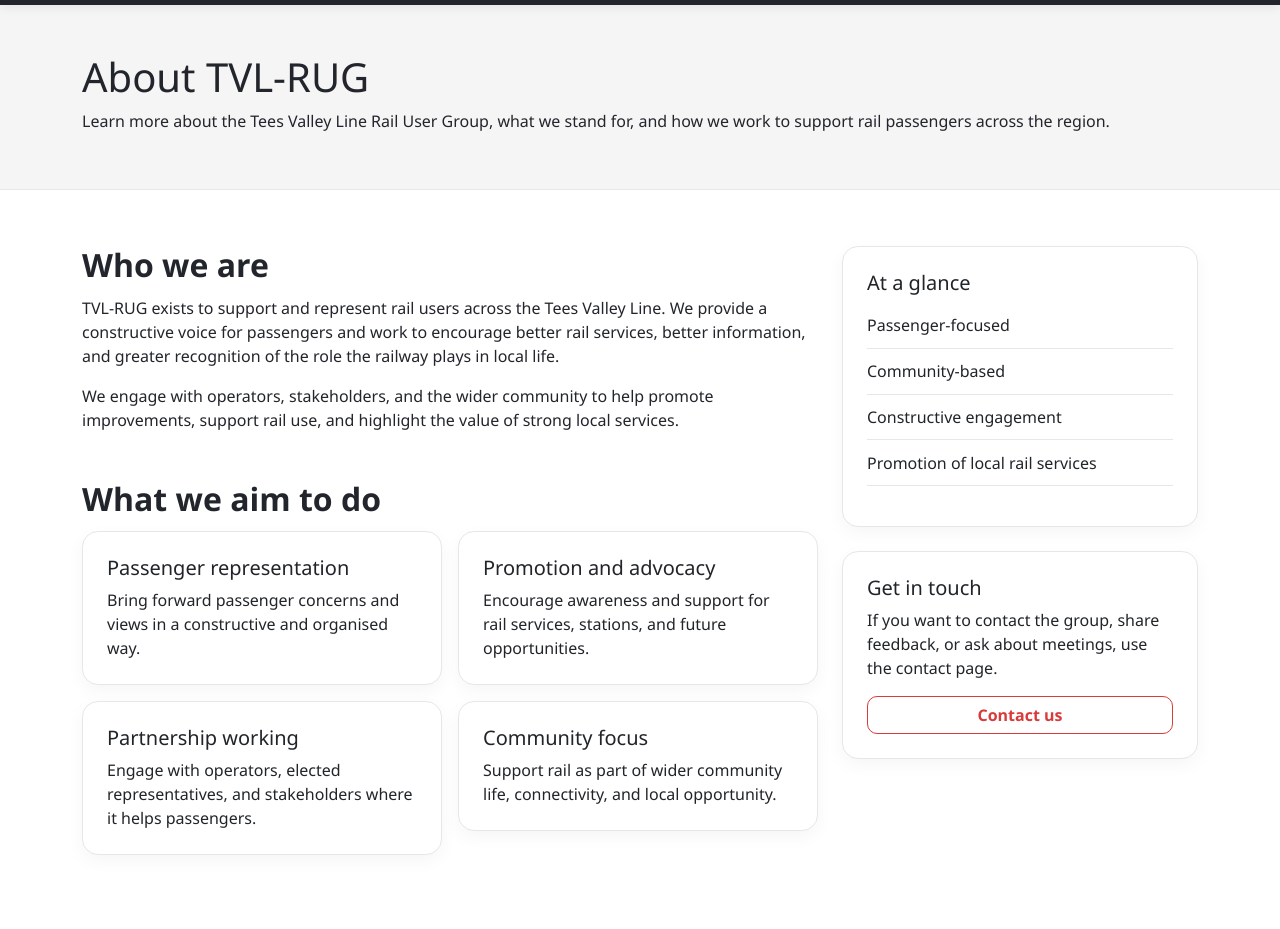
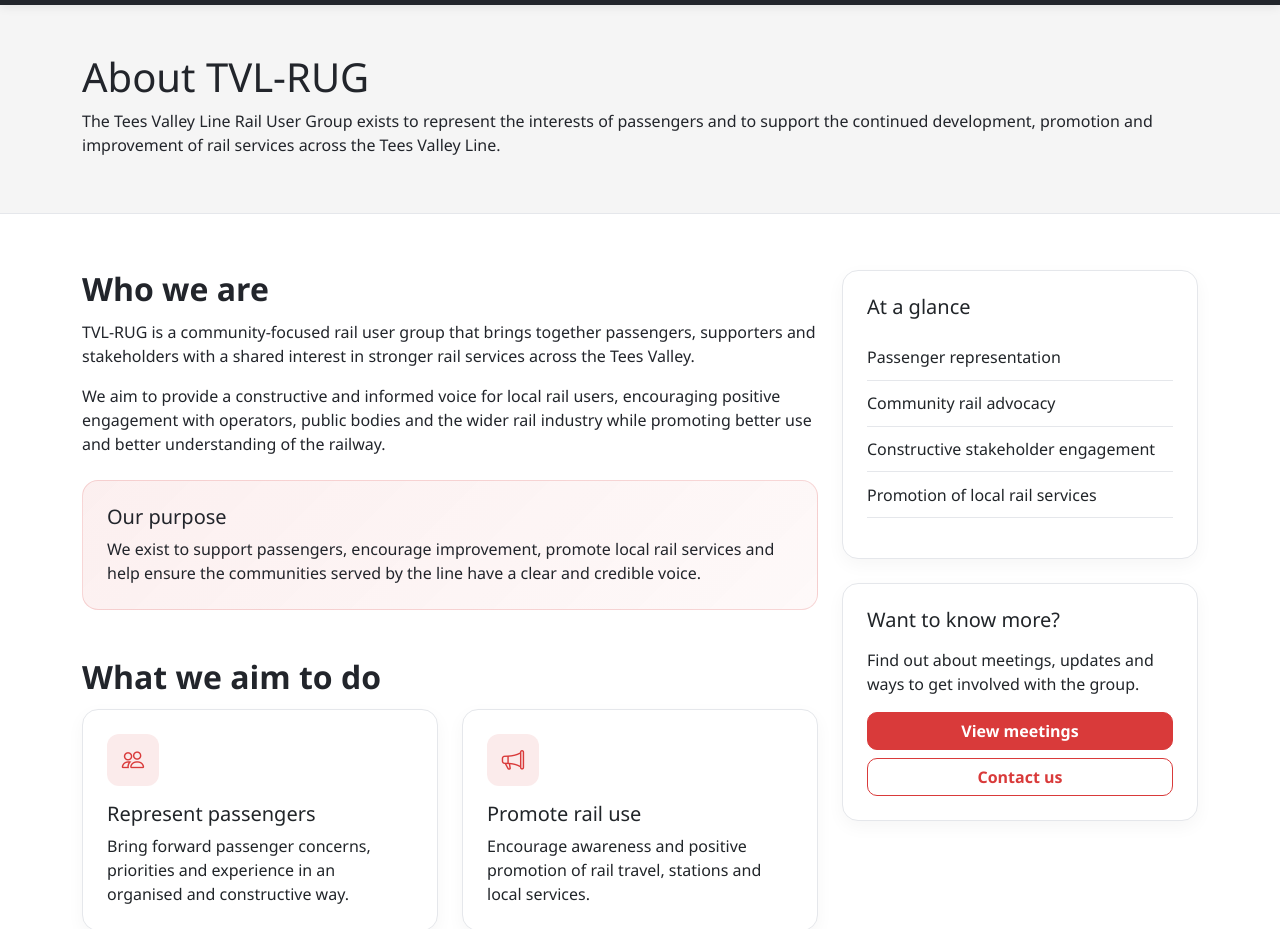
Before and after one commit to tvlrug/tvl-rug-website, a plain HTML site: page about.html in a window 1280 px wide. Shown: the part 63-992 px from the top of the page. Drawn offline with nearby package versions, Linux system fonts and the light colour scheme.

Commit message:
Update about.html

```diff
--- a/about.html
+++ b/about.html
@@ -4,9 +4,10 @@
   <meta charset="UTF-8" />
   <meta name="viewport" content="width=device-width, initial-scale=1" />
   <title>TVL-RUG | About</title>
+  <meta name="description" content="Learn more about the Tees Valley Line Rail User Group and its purpose." />
   <link href="https://cdn.jsdelivr.net/npm/bootstrap@5.3.3/dist/css/bootstrap.min.css" rel="stylesheet">
   <link href="https://cdn.jsdelivr.net/npm/bootstrap-icons@1.11.3/font/bootstrap-icons.css" rel="stylesheet">
-  <link href="css/styles.css" rel="stylesheet">
+  <link href="css/styles.css?v=8" rel="stylesheet">
 </head>
 <body>
 
@@ -35,46 +36,63 @@
 <header class="page-header">
   <div class="container">
     <h1>About TVL-RUG</h1>
-    <p>Learn more about the Tees Valley Line Rail User Group, what we stand for, and how we work to support rail passengers across the region.</p>
+    <p>
+      The Tees Valley Line Rail User Group exists to represent the interests of passengers and to support the continued development, promotion and improvement of rail services across the Tees Valley Line.
+    </p>
   </div>
 </header>
 
+<main class="page-content">
   <section class="section">
     <div class="container">
-    <div class="row g-4">
+      <div class="row g-4 align-items-start">
         <div class="col-lg-8">
           <h2 class="section-title">Who we are</h2>
           <p>
-          TVL-RUG exists to support and represent rail users across the Tees Valley Line. We provide a constructive voice for passengers and work to encourage better rail services, better information, and greater recognition of the role the railway plays in local life.
+            TVL-RUG is a community-focused rail user group that brings together passengers, supporters and stakeholders with a shared interest in stronger rail services across the Tees Valley.
           </p>
           <p>
-          We engage with operators, stakeholders, and the wider community to help promote improvements, support rail use, and highlight the value of strong local services.
+            We aim to provide a constructive and informed voice for local rail users, encouraging positive engagement with operators, public bodies and the wider rail industry while promoting better use and better understanding of the railway.
           </p>
 
+          <div class="callout mt-4">
+            <h3 class="h5 mb-2">Our purpose</h3>
+            <p class="mb-0">
+              We exist to support passengers, encourage improvement, promote local rail services and help ensure the communities served by the line have a clear and credible voice.
+            </p>
+          </div>
+
           <h2 class="section-title mt-5">What we aim to do</h2>
-        <div class="row g-3">
+          <div class="row g-4">
             <div class="col-md-6">
-            <div class="card p-4">
-              <h3 class="h5">Passenger representation</h3>
-              <p class="mb-0">Bring forward passenger concerns and views in a constructive and organised way.</p>
+              <div class="card p-4 h-100">
+                <div class="feature-icon"><i class="bi bi-people"></i></div>
+                <h3 class="h5">Represent passengers</h3>
+                <p class="mb-0">Bring forward passenger concerns, priorities and experience in an organised and constructive way.</p>
               </div>
             </div>
+
             <div class="col-md-6">
-            <div class="card p-4">
-              <h3 class="h5">Promotion and advocacy</h3>
-              <p class="mb-0">Encourage awareness and support for rail services, stations, and future opportunities.</p>
+              <div class="card p-4 h-100">
+                <div class="feature-icon"><i class="bi bi-megaphone"></i></div>
+                <h3 class="h5">Promote rail use</h3>
+                <p class="mb-0">Encourage awareness and positive promotion of rail travel, stations and local services.</p>
               </div>
             </div>
+
             <div class="col-md-6">
-            <div class="card p-4">
-              <h3 class="h5">Partnership working</h3>
-              <p class="mb-0">Engage with operators, elected representatives, and stakeholders where it helps passengers.</p>
+              <div class="card p-4 h-100">
+                <div class="feature-icon"><i class="bi bi-chat-dots"></i></div>
+                <h3 class="h5">Engage constructively</h3>
+                <p class="mb-0">Work with operators, elected representatives and stakeholders where it helps improve passenger outcomes.</p>
               </div>
             </div>
+
             <div class="col-md-6">
-            <div class="card p-4">
-              <h3 class="h5">Community focus</h3>
-              <p class="mb-0">Support rail as part of wider community life, connectivity, and local opportunity.</p>
+              <div class="card p-4 h-100">
+                <div class="feature-icon"><i class="bi bi-train-front"></i></div>
+                <h3 class="h5">Support development</h3>
+                <p class="mb-0">Encourage better stations, better services and a stronger future for rail across the communities we serve.</p>
               </div>
             </div>
           </div>
@@ -82,24 +100,28 @@
 
         <div class="col-lg-4">
           <div class="card p-4 mb-4">
-          <h2 class="h5">At a glance</h2>
+            <h3 class="h5 mb-3">At a glance</h3>
             <ul class="info-list">
-            <li>Passenger-focused</li>
-            <li>Community-based</li>
-            <li>Constructive engagement</li>
+              <li>Passenger representation</li>
+              <li>Community rail advocacy</li>
+              <li>Constructive stakeholder engagement</li>
               <li>Promotion of local rail services</li>
             </ul>
           </div>
 
           <div class="card p-4">
-          <h2 class="h5">Get in touch</h2>
-          <p>If you want to contact the group, share feedback, or ask about meetings, use the contact page.</p>
+            <h3 class="h5 mb-3">Want to know more?</h3>
+            <p class="mb-3">Find out about meetings, updates and ways to get involved with the group.</p>
+            <div class="d-grid gap-2">
+              <a href="meetings.html" class="btn btn-tvl">View meetings</a>
               <a href="contact.html" class="btn btn-outline-tvl">Contact us</a>
             </div>
           </div>
         </div>
       </div>
+    </div>
   </section>
+</main>
 
 <footer class="footer">
   <div class="container">
```
Lines whose indentation alone changed are shown as unchanged.
